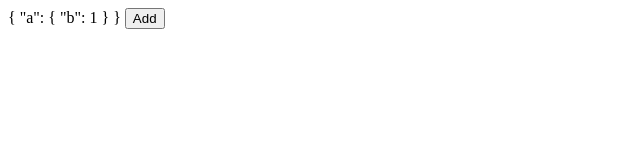
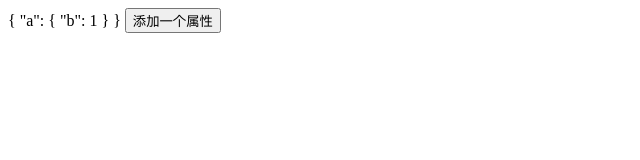
Before and after one commit to havebear/laboratory, a plain HTML site: page vue/vue2/对象属性变化/index.html in a window 1280 px wide. Shown: the whole page, without its empty margins (0-640 px from the left). Drawn offline with nearby package versions, Linux system fonts and the light colour scheme.

Commit message:
chore: 更新vue2中的数组和对象观察demo

```diff
--- a/vue/vue2/对象属性变化/index.html
+++ b/vue/vue2/对象属性变化/index.html
@@ -10,7 +10,7 @@
 <body>
   <div id="app">
     {{ obj }}
-    <button @click="arr[1].age++">Add</button>
+    <button @click="obj.test = 2">添加一个属性</button>
   </div>
   <script>
     const vm = new Vue({
```
Also changed, not shown: vue/vue2/数组元素变化/index.html (+10 -1 lines), vue/vue2/对象属性变化/README.md, vue/vue2/数组元素变化/README.md.
